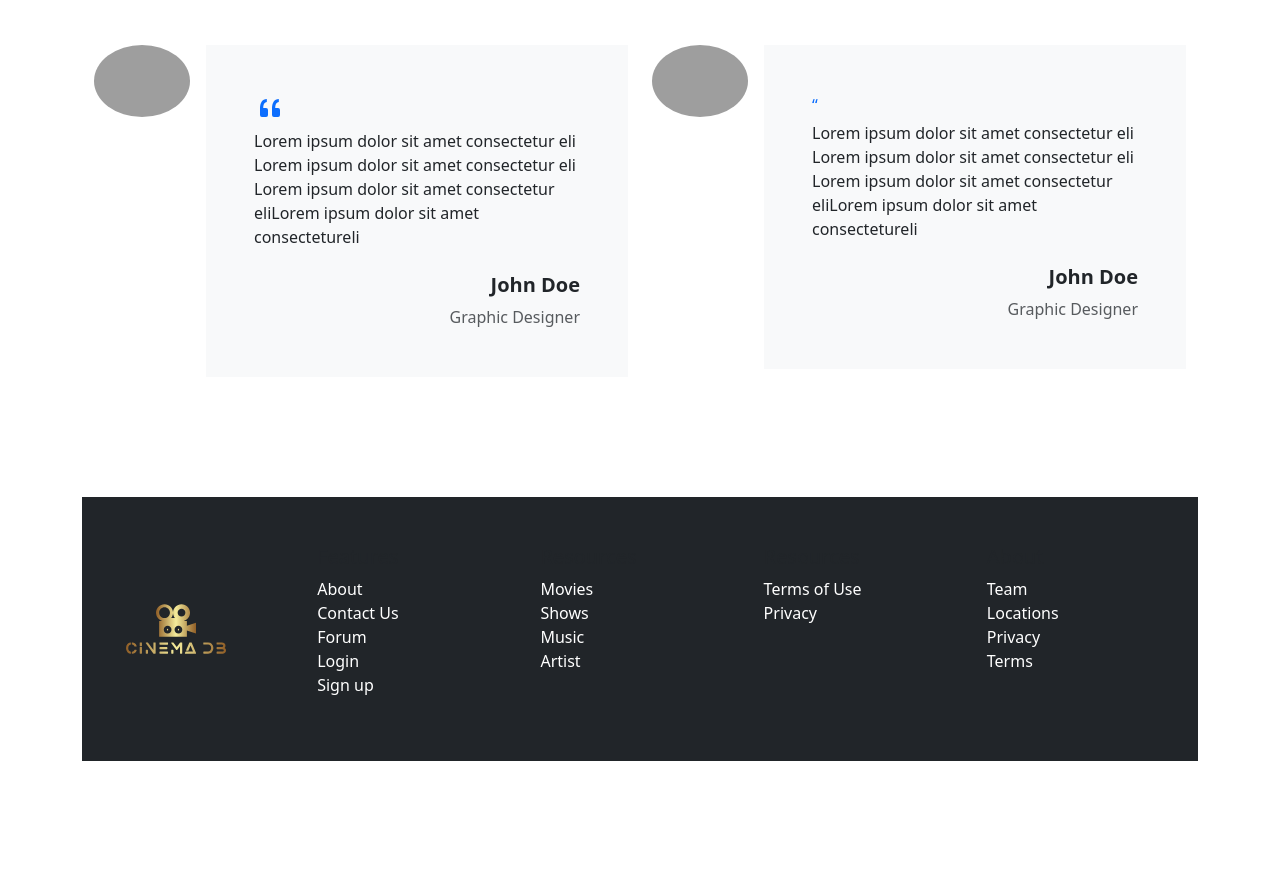
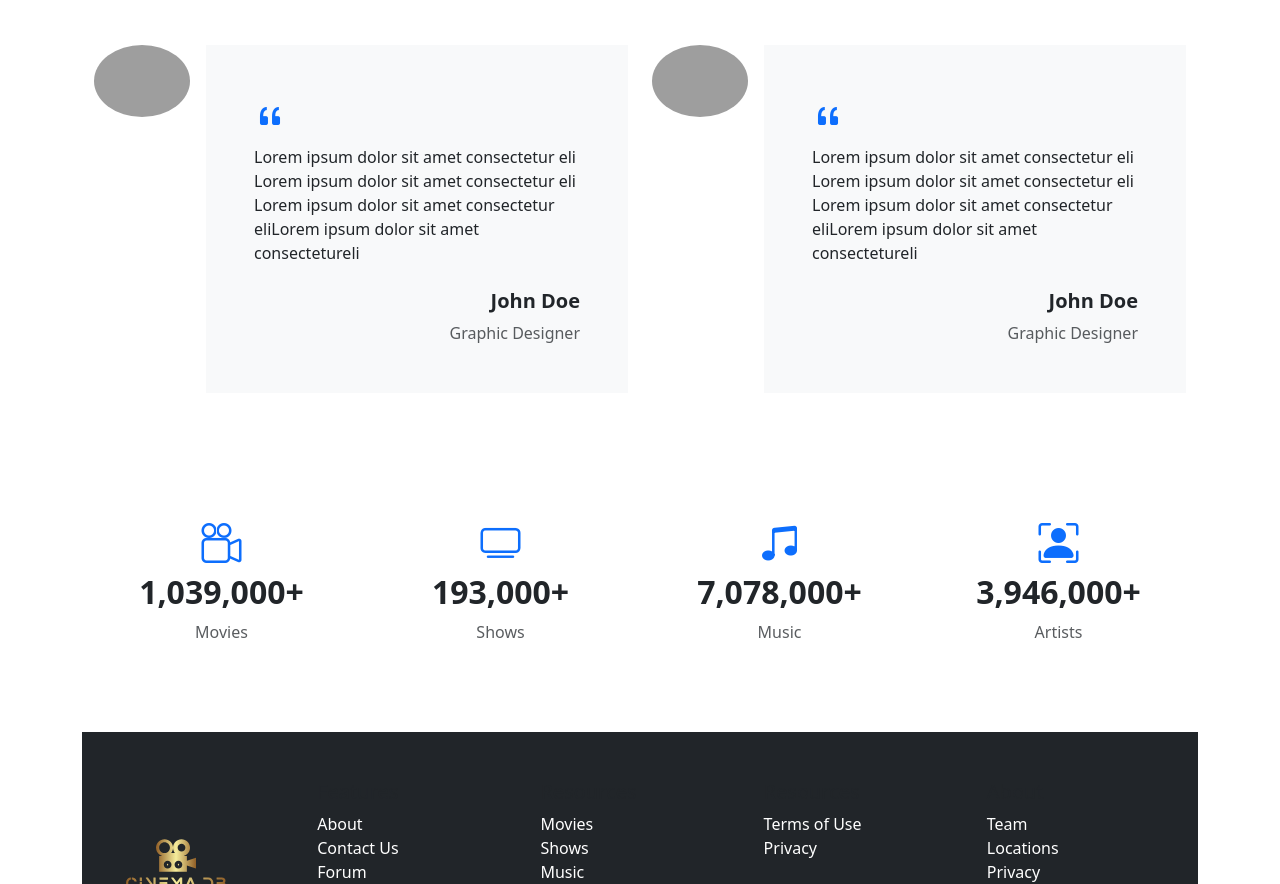
Before and after one commit to abhilashlegend/moviedb, a website: page index.html at #!/about in a window 1280 px wide. Shown: the part 696-1580 px from the top of the page. Before the commit the page ends 1457 px from the top, so only its background shows below. Drawn offline with nearby package versions, Linux system fonts and the light colour scheme; some packages are replaced by stand-ins of ours; grey boxes are pictures that could not be loaded.

Commit message:
worked on about and movie detail page

```diff
--- a/css/style.css
+++ b/css/style.css
@@ -33,3 +33,6 @@
 .music-banner { background: url(../images/music-banner.jpg) no-repeat; }
 
 .movies-banner h1, .shows-banner h1 { color: #FFF; }
+
+
+.mdb-quote { font-size: 32px; }
--- a/js/controllers.js
+++ b/js/controllers.js
@@ -7,6 +7,10 @@ app.controller('navController', ['$scope', '$location', function($scope, $locati
 app.controller('aboutusController', ['$scope', function($scope) {
 
 }]);
+
+app.controller('movieDetailController', ['$scope', function($scope) {
+
+}])
 
 app.controller('recommendedMoviesController', ['$scope','recommendedMoviesService', 'ImageService', function($scope, recommendedMoviesService, ImageService) {
 
--- a/js/routes.js
+++ b/js/routes.js
@@ -4,6 +4,11 @@ app.config(function($routeProvider){
         templateUrl: 'pages/movies.html',
         controller: 'recommendedMoviesController',
         title: 'Movies'
+    })
+    .when('/movie/:movieId', {
+        templateUrl: 'pages/movie-detail.html',
+        controller: 'movieDetailController',
+        title: 'Movie Detail'
     })
     .when('/shows', {
         templateUrl: 'pages/shows.html',
--- a/pages/aboutus.html
+++ b/pages/aboutus.html
@@ -28,8 +28,7 @@
 				<img alt="" class="img-fluid rounded-circle me-3" height="96" src="https://freefrontend.dev/assets/square-small.png" width="96">
 				<div class="bg-light p-3 p-md-5">
 					<div class="text-primary mb-1">
-						<svg class="bi bi-quote" fill="currentColor" height="32" viewbox="0 0 16 16" width="32" xmlns="http://www.w3.org/2000/svg">
-						<path d="M12 12a1 1 0 0 0 1-1V8.558a1 1 0 0 0-1-1h-1.388c0-.351.021-.703.062-1.054.062-.372.166-.703.31-.992.145-.29.331-.517.559-.683.227-.186.516-.279.868-.279V3c-.579 0-1.085.124-1.52.372a3.322 3.322 0 0 0-1.085.992 4.92 4.92 0 0 0-.62 1.458A7.712 7.712 0 0 0 9 7.558V11a1 1 0 0 0 1 1h2Zm-6 0a1 1 0 0 0 1-1V8.558a1 1 0 0 0-1-1H4.612c0-.351.021-.703.062-1.054.062-.372.166-.703.31-.992.145-.29.331-.517.559-.683.227-.186.516-.279.868-.279V3c-.579 0-1.085.124-1.52.372a3.322 3.322 0 0 0-1.085.992 4.92 4.92 0 0 0-.62 1.458A7.712 7.712 0 0 0 3 7.558V11a1 1 0 0 0 1 1h2Z"></path></svg>
+						<i class="bi bi-quote mdb-quote"></i>
 					</div>
 					<p>Lorem ipsum dolor sit amet consectetur eli Lorem ipsum dolor sit amet consectetur eli Lorem ipsum dolor sit amet consectetur eliLorem ipsum dolor sit amet consectetureli</p>
 					<div class="text-end pt-2">
@@ -44,7 +43,7 @@
 				<img alt="" class="img-fluid rounded-circle me-3" height="96" src="https://freefrontend.dev/assets/square-small.png" width="96">
 				<div class="bg-light p-3 p-md-5" >
 					<div class="text-primary mb-1">
-                        <span>&#8220;</span>
+                        <i class="bi bi-quote mdb-quote"></i>
                     </div>
 					<p>Lorem ipsum dolor sit amet consectetur eli Lorem ipsum dolor sit amet consectetur eli Lorem ipsum dolor sit amet consectetur eliLorem ipsum dolor sit amet consectetureli</p>
 					<div class="text-end pt-2">
@@ -58,4 +57,40 @@
 		</div>
 	</div>
 </section>
+
+
+<section>
+	<div class="container">
+		<div class="row mt-5">
+			<div class="col-md-3 col-6 mb-4">
+				<div class="text-center">
+					<i class="bi bi-camera-reels fs-1 text-primary mb-2"></i>
+					<h2 class="fw-bold">1,039,000+</h2>
+					<p class="text-muted">Movies</p>
+				</div>
+			</div>
+			<div class="col-md-3 col-6 mb-4">
+				<div class="text-center">
+					<i class="bi bi-tv fs-1 text-primary mb-2"></i>
+					<h2 class="fw-bold">193,000+</h2>
+					<p class="text-muted">Shows</p>
+				</div>
+			</div>
+			<div class="col-md-3 col-6 mb-4">
+				<div class="text-center">
+					<i class="bi bi-music-note-beamed fs-1 text-primary mb-2"></i>
+					<h2 class="fw-bold">7,078,000+</h2>
+					<p class="text-muted">Music</p>
+				</div>
+			</div>
+			<div class="col-md-3 col-6 mb-4">
+				<div class="text-center">
+					<i class="bi bi-person-bounding-box fs-1 text-primary mb-2"></i>
+					<h2 class="fw-bold">3,946,000+</h2>
+					<p class="text-muted">Artists</p>
+				</div>
+			</div>
+		</div>
+	</div>
+</section>
 </div>
```
Also changed, not shown: pages/movie-detail.html (added, +26 -0 lines), pages/movies.html (+1 -1 lines).
